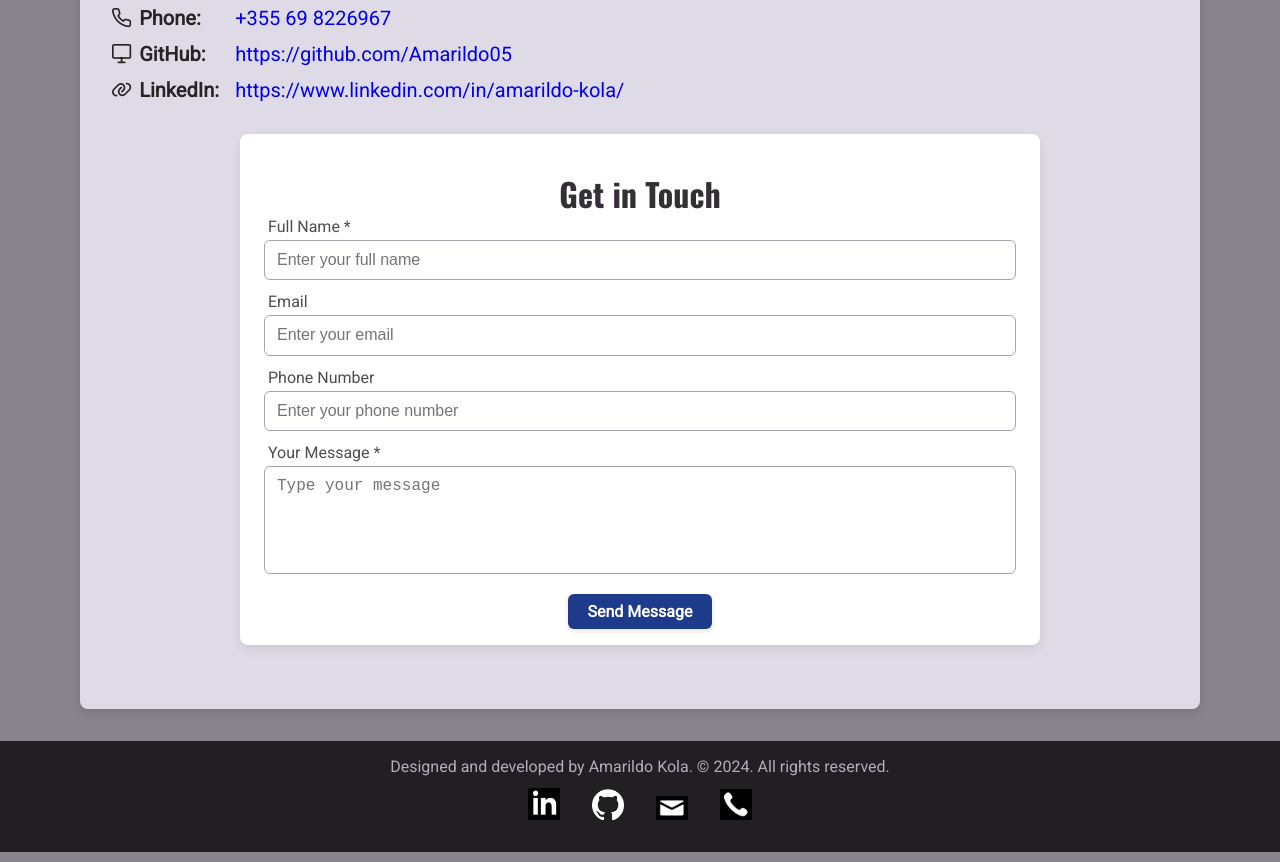
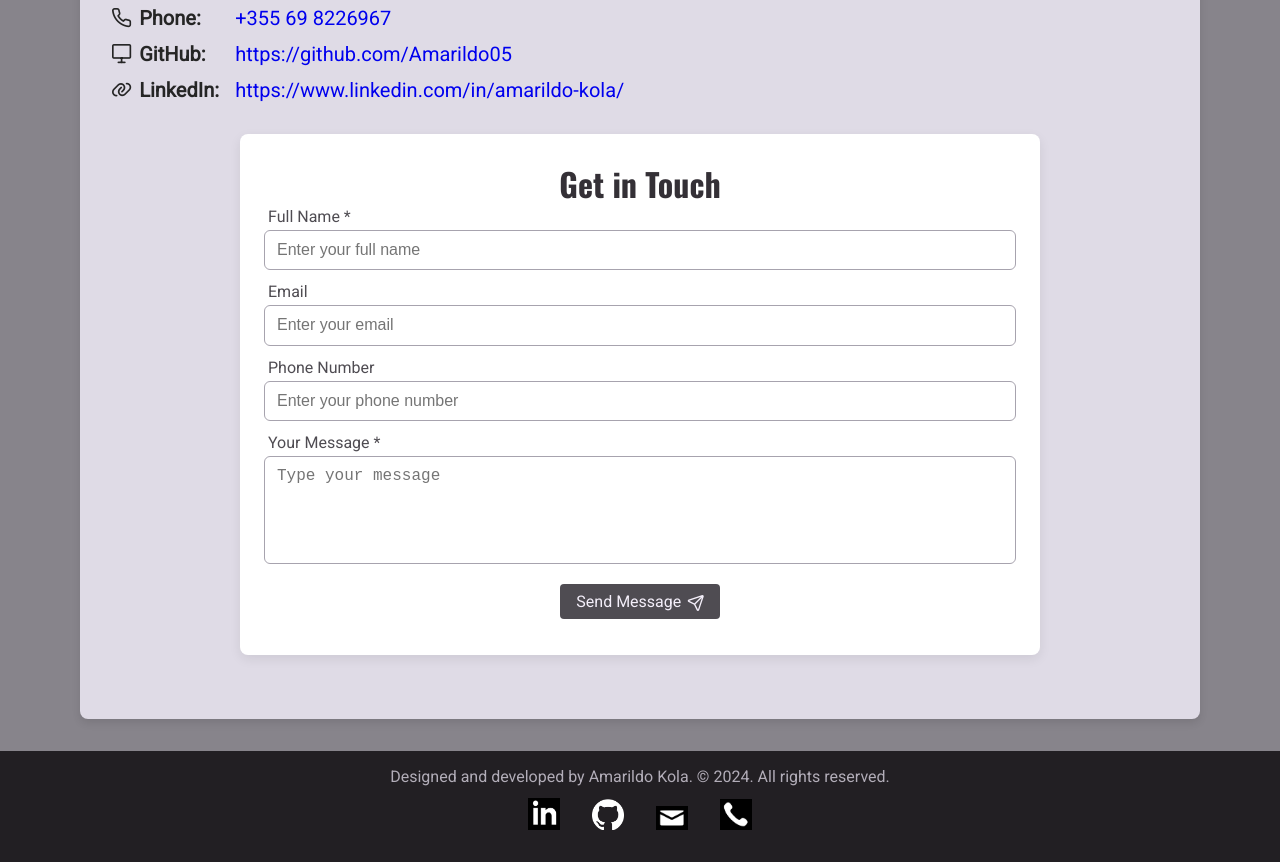
Before and after one commit to Amarildo05/Personal-Portfolio-Website, a React (Vite) app: page /about in a window 1280 px wide. Shown: the part 2920-3782 px from the top of the page. Built offline with nearby package versions, Linux system fonts and the light colour scheme.

Commit message:
some adjustments and fixes

```diff
--- a/src/componenets/about/ContactForm.css
+++ b/src/componenets/about/ContactForm.css
@@ -4,13 +4,14 @@
   max-width: 50rem;
   margin: 2rem auto;
   background-color: white;
-  padding: var(--size-1) var(--size-6);
+  padding: var(--size-6);
   border-radius: 8px;
   box-shadow: 0 4px 12px rgba(0, 0, 0, 0.08);
 }
 
 /* Heading */
 .contact-form h2 {
+  margin-top: 2px;
   font-size: var(--size-8);
   font-weight: bold;
   color: var(--color-grey-800);
@@ -20,7 +21,7 @@
 /* Error and success messages */
 .form-message {
   text-align: center;
-  margin-bottom: var(--size-3);
+  margin-bottom: var(--size-0);
   font-weight: 600;
   font-size: var(--size-4);
 }
@@ -76,22 +77,19 @@
 .contact-form-btn {
   display: block;
   margin: var(--size-4) auto 0 auto;
+  padding: var(--size-2) var(--size-4);
   margin-bottom: var(--size-3);
-  padding: var(--size-2) var(--size-5);
-  background-color: #1e3a8a;
-  color: #fff;
+  background-color: var(--color-grey-700);
+  color: var(--color-grey-50);
   font-size: var(--size-4);
-  font-weight: 600;
   border: none;
-  border-radius: 6px;
+  border-radius: var(--size-1);
   cursor: pointer;
-  box-shadow: 0 2px 6px rgba(0, 0, 0, 0.1);
-  transition: background-color 0.2s, transform 0.2s;
+  transition: background-color 0.3s ease;
 }
 
 .contact-form-btn:hover {
-  background-color: #1d4ed8;
-  transform: scale(1.02);
+  background-color: var(--color-grey-600);
 }
 
 /* Mobile adjustments */
@@ -102,6 +100,7 @@
   }
 
   .contact-form h2 {
+    margin-top: 5%;
     font-size: var(--size-6);
   }
 
--- a/src/componenets/about/ContactForm.jsx
+++ b/src/componenets/about/ContactForm.jsx
@@ -17,12 +17,16 @@ export default function ContactForm() {
 
   const validateForm = () => {
     const { name, email, phone, message } = formData;
+
+    // Name validation (first + last)
     const nameParts = name.trim().split(" ");
     if (nameParts.length < 2) {
       setError("Please enter first and last name.");
       setTimeout(() => setError(""), 5000);
       return false;
     }
+
+    // Email or Phone validation
     const emailPattern = /^[^\s@]+@[^\s@]+\.[^\s@]+$/;
     const phonePattern = /^[0-9]{6,15}$/;
     const isEmailValid = emailPattern.test(email);
@@ -33,17 +37,21 @@ export default function ContactForm() {
       setTimeout(() => setError(""), 5000);
       return false;
     }
+
+    // Message validation
     if (message.trim().length === 0) {
       setError("Please write your message.");
       setTimeout(() => setError(""), 5000);
       return false;
     }
+
     setError("");
     return true;
   };
 
   const handleSubmit = async (e) => {
     e.preventDefault();
+
     if (!validateForm()) return;
 
     try {
@@ -52,7 +60,9 @@ export default function ContactForm() {
         headers: { "Content-Type": "application/json" },
         body: JSON.stringify(formData),
       });
+
       if (!response.ok) throw new Error("Something went wrong.");
+
       const firstName = formData.name.trim().split(" ")[0];
       setSuccess(`Thank you, ${firstName}! Your message was sent.`);
       setFormData({ name: "", email: "", phone: "", message: "" });
@@ -68,8 +78,8 @@ export default function ContactForm() {
       <form onSubmit={handleSubmit} className="contact-form" noValidate>
         <h2 className="contact-form-title">Get in Touch</h2>
 
-        {error && <div className="form-error">{error}</div>}
-        {success && <div className="form-success">{success}</div>}
+        {error && <div className="form-message error">{error}</div>}
+        {success && <div className="form-message success">{success}</div>}
 
         <div className="form-group">
           <label htmlFor="name">
@@ -127,6 +137,10 @@ export default function ContactForm() {
 
         <button type="submit" className="contact-form-btn">
           Send Message
+          <i
+            className="pi pi-send"
+            style={{ marginLeft: "0.4rem", verticalAlign: "text-bottom" }}
+          />
         </button>
       </form>
     </section>
```
